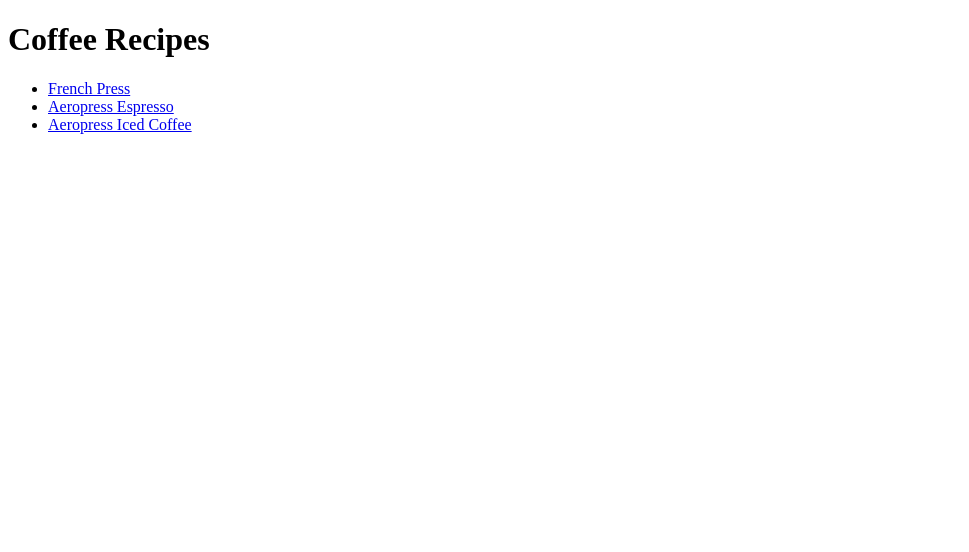
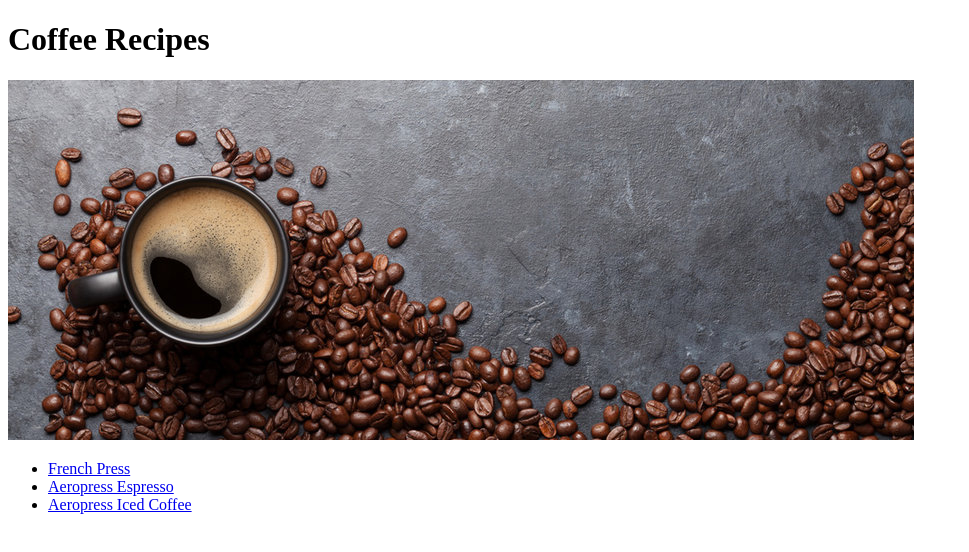
Before and after one commit to elidgdg/odin-recipes, a plain HTML site: page index.html in a window 1280 px wide. Shown: the whole page, without its empty margins (0-969 px from the left). Drawn offline with Linux system fonts and the light colour scheme.

Commit message:
Add image to index.html

```diff
--- a/index.html
+++ b/index.html
@@ -9,6 +9,8 @@
     <body>
       <h1>Coffee Recipes</h1>
 
+      <img src="./img/indeximage.jpg" alt="a coffee cup next to coffee beans">
+
       <ul>
         <li><a href="recipes/frenchpress.html">French Press</a></li>
         <li><a href="recipes/aeropressespresso.html">Aeropress Espresso</a></li>
```
Also changed, not shown: img/indeximage.jpg (added).
